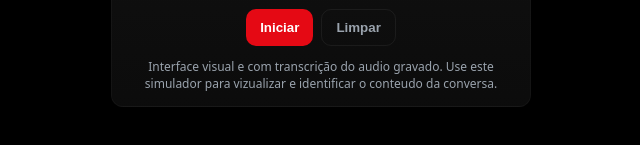
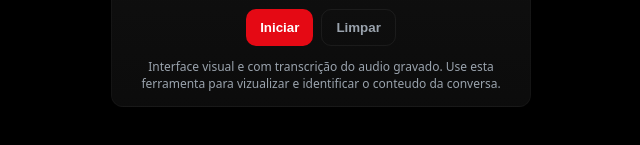
Before and after one commit to investigadoragencia/app, a plain HTML site: page microfone.html in a window 1280 px wide. Shown: the part 333-478 px from the top of the page, 319-959 px from the left. Drawn offline with Linux system fonts and the light colour scheme.

Commit message:
Update microfone.html

```diff
--- a/microfone.html
+++ b/microfone.html
@@ -193,7 +193,7 @@ body{
   </div>
 
   <div class="footer">
-    Interface visual e com transcrição do audio gravado. Use este simulador para vizualizar e identificar o conteudo da conversa.
+    Interface visual e com transcrição do audio gravado. Use esta ferramenta para vizualizar e identificar o conteudo da conversa.
   </div>
 </div>
 
```
